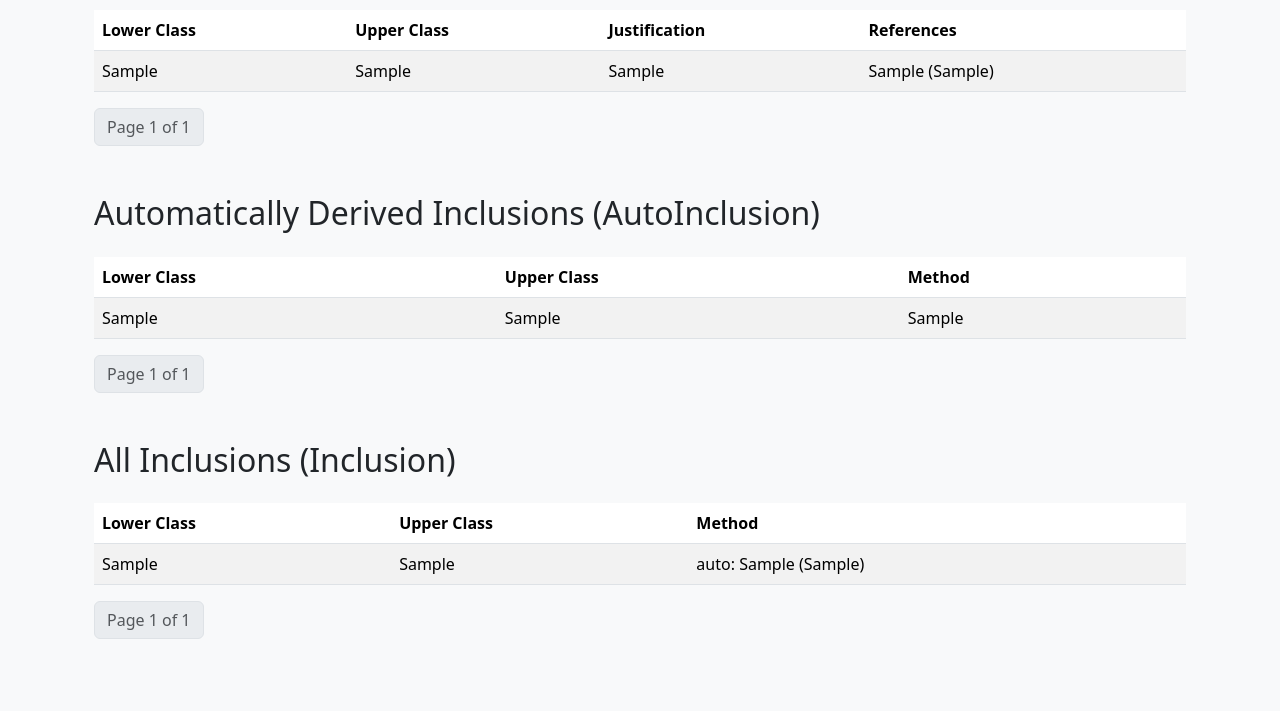
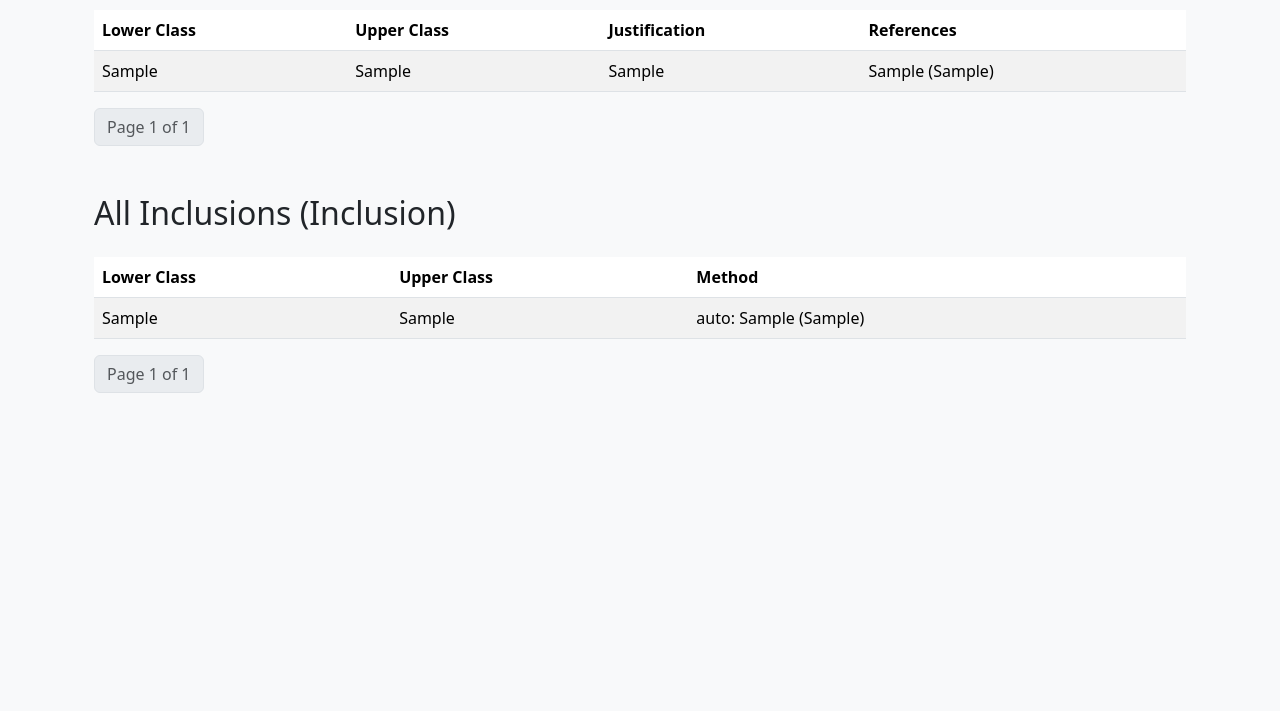
Before and after one commit to turquoise5/ComWeb, a Django app: page /inclusions/ in a window 1280 px wide. Shown: the part 156-867 px from the top of the page. After the commit the page ends 549 px from the top, so only its background shows below. Run offline with Django 5.2, Linux system fonts and the light colour scheme; tables that the repository leaves empty hold one stand-in row (values such as "Sample post").

Commit message:
removed autoinclusions table

```diff
--- a/comweb/templates/comweb/inclusions.html
+++ b/comweb/templates/comweb/inclusions.html
@@ -45,54 +45,13 @@
             </li>
             {% if manual_inclusions_page.has_next %}
             <li class="page-item">
-                <a class="page-link" href="?a_page={{ manual_inclusions_page.next_page_number }}#manual">Next</a>
+                <a class="page-link" href="?manual_page={{ manual_inclusions_page.next_page_number }}#manual">Next</a>
             </li>
             {% endif %}
             </ul>
         </nav>
     </section>
 
-    <!-- Auto Inclusions Section -->
-    <section class="mb-5" id="auto">
-        <h2 class="mb-4">Automatically Derived Inclusions (AutoInclusion) </h2>
-        <div class="table-responsive">
-            <table class="table table-striped">
-                <thead>
-                    <tr>
-                        <th>Lower Class</th>
-                        <th>Upper Class</th>
-                        <th>Method</th>
-                    </tr>
-                </thead>
-                <tbody>
-                    {% for inc in auto_inclusions_page %}
-                    <tr>
-                        <td>{{ inc.lower.AB }}</td>
-                        <td>{{ inc.upper.AB }}</td>
-                        <td>{{ inc.method.NA }}</td>
-                    </tr>
-                    {% endfor %}
-                </tbody>
-            </table>
-        </div>
-            <nav>
-      <ul class="pagination">
-        {% if auto_inclusions_page.has_previous %}
-          <li class="page-item">
-            <a class="page-link" href="?auto_page={{ auto_inclusions_page.previous_page_number }}#auto">Previous</a>
-          </li>
-        {% endif %}
-        <li class="page-item disabled">
-          <span class="page-link">Page {{ auto_inclusions_page.number }} of {{ auto_inclusions_page.paginator.num_pages }}</span>
-        </li>
-        {% if auto_inclusions_page.has_next %}
-          <li class="page-item">
-            <a class="page-link" href="?auto_page={{ auto_inclusions_page.next_page_number }}#auto">Next</a>
-          </li>
-        {% endif %}
-      </ul>
-    </nav>
-    </section>
         <section class="mb-5" id="all_inc">
         <h2 class="mb-4">All Inclusions (Inclusion)</h2>
         <div class="table-responsive">
--- a/comweb/views.py
+++ b/comweb/views.py
@@ -47,11 +47,6 @@ def inclusions_view(request):
         'lower',
         'upper'
     ).prefetch_related('references').order_by('id')
-    auto_inclusions = AutoInclusion.objects.select_related(
-        'lower',
-        'upper',
-        'method'
-    ).order_by('id')
     all_inclusions = Inclusion.objects.select_related(
         'lower',
         'upper',
@@ -60,11 +55,9 @@ def inclusions_view(request):
 
     # Paginate each list (50 per page)
     manual_page_number = request.GET.get('manual_page', 1)
-    auto_page_number = request.GET.get('auto_page', 1)
     all_page_number = request.GET.get('all_page', 1)
 
     manual_paginator = Paginator(manual_inclusions, 50)
-    auto_paginator = Paginator(auto_inclusions, 50)
     all_paginator = Paginator(all_inclusions, 50)
 
     manual_just_map = {
@@ -77,7 +70,6 @@ def inclusions_view(request):
 
     context = {
         'manual_inclusions_page': manual_paginator.get_page(manual_page_number),
-        'auto_inclusions_page': auto_paginator.get_page(auto_page_number),
         'all_inclusions_page': all_paginator.get_page(all_page_number),
     }
     return render(request, "comweb/inclusions.html", context)
```
